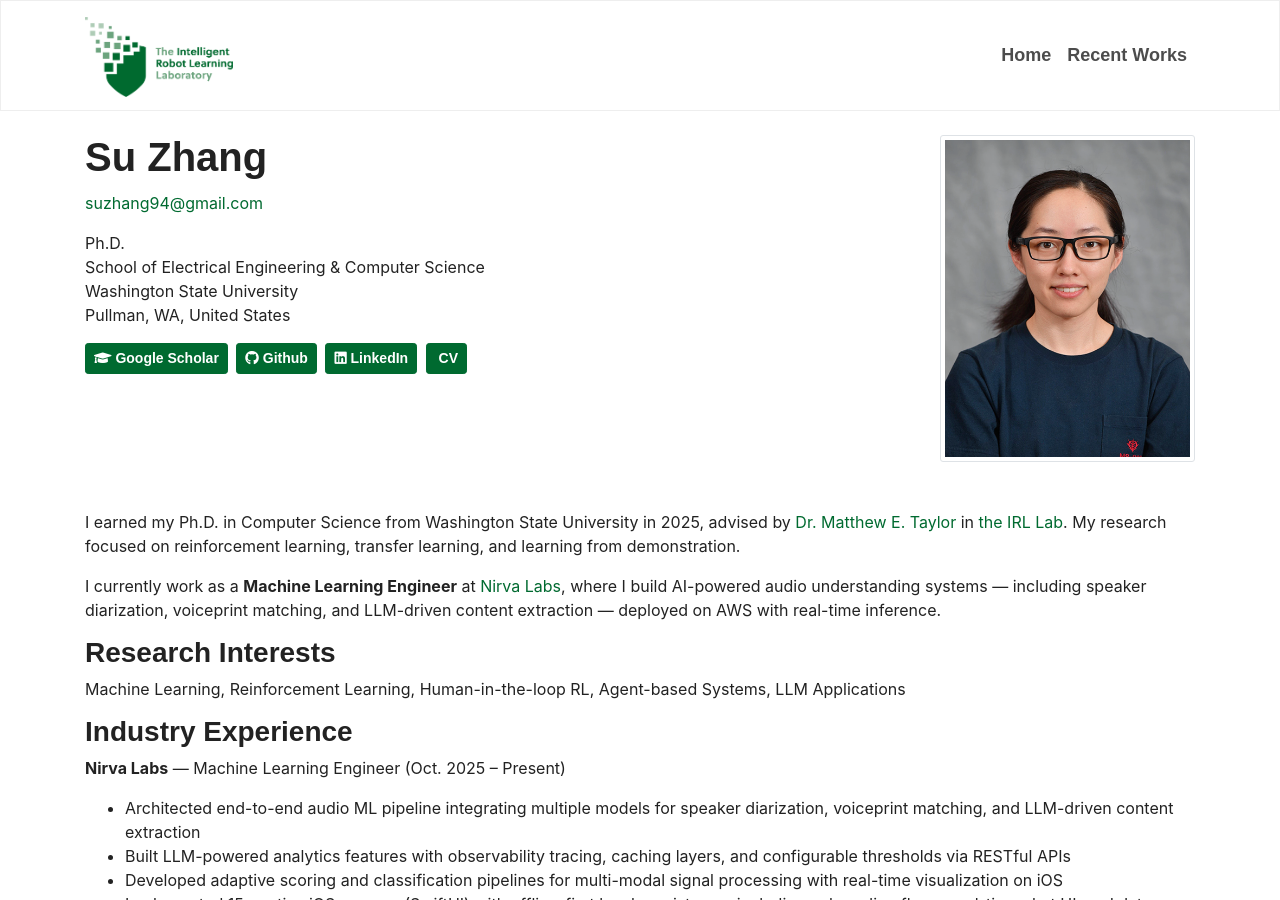
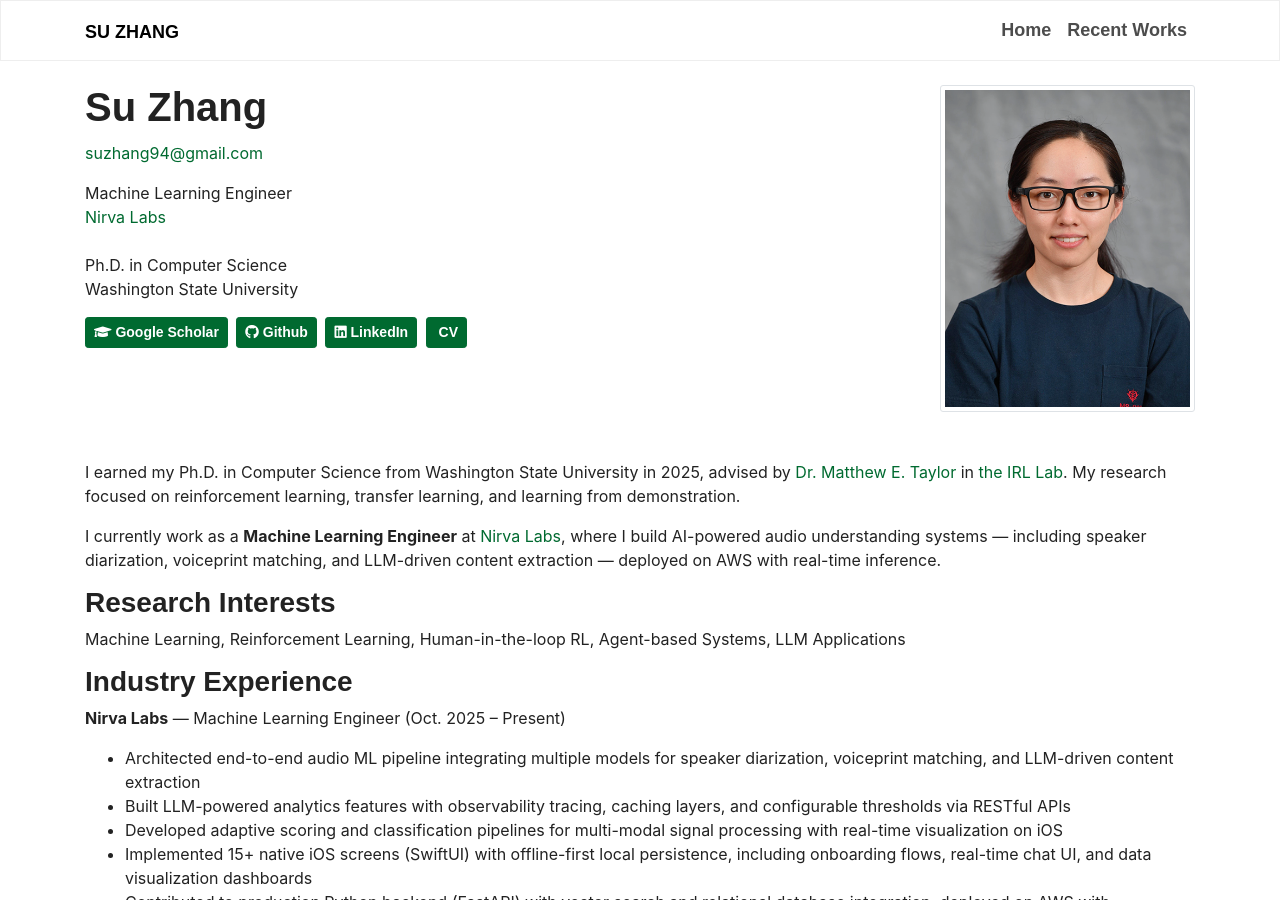
Before and after one commit to suzhang94/suzhang94.github.io, a Jekyll site: the page built from _pages/home.md, in a window 1280 px wide and 900 px high. Built offline with Jekyll 4.4.1, drawn with Linux system fonts in a browser that asks for light colours.

Commit message:
Fix navbar: remove IRL Lab logo, update bio to ML Engineer at Nirva

```diff
--- a/_includes/author-bio.html
+++ b/_includes/author-bio.html
@@ -1,15 +1,7 @@
 <p>
-  Ph.D.<br>
-  School of Electrical Engineering & Computer Science<br>
-  Washington State University<br>
-  Pullman, WA, United States
+  Machine Learning Engineer<br>
+  <a href="https://www.nirva.life/" target="_blank">Nirva Labs</a><br>
+  <br>
+  Ph.D. in Computer Science<br>
+  Washington State University
 </p>
-
-<!-- <p>
-  Member of
-  <a href="https://irll.ca" target="_blank">
-    the IRL Lab
-    <img src="{{ '/assets/images/sponsors/irll.png' | relative_url }}" height="85"
-         alt="The Intelligent Robot Learning Laboratory" class="mt-2 mb-3 d-sm-inline-block">
-    </a>
-</p> -->
--- a/_includes/header.html
+++ b/_includes/header.html
@@ -1,7 +1,7 @@
 <nav class="navbar navbar-expand-lg navbar-light bg-light">
 	<div class="container">
-		<a class="navbar-brand" href="https://irll.ca" title="{{ site.title }}">
-			<img src="{{ "/assets/images/sponsors/irll.png" | relative_url }}" height="80" alt="The Intelligent Robot Learning Laboratory">
+		<a class="navbar-brand" href="/" title="{{ site.title }}">
+			<strong>{{ site.title }}</strong>
 		</a>
 		<button class="navbar-toggler" type="button" data-toggle="collapse" data-target="#navbar-content" aria-controls="navbar-content" aria-expanded="false" aria-label="Toggle navigation">
 			<span class="navbar-toggler-icon"></span>
```
